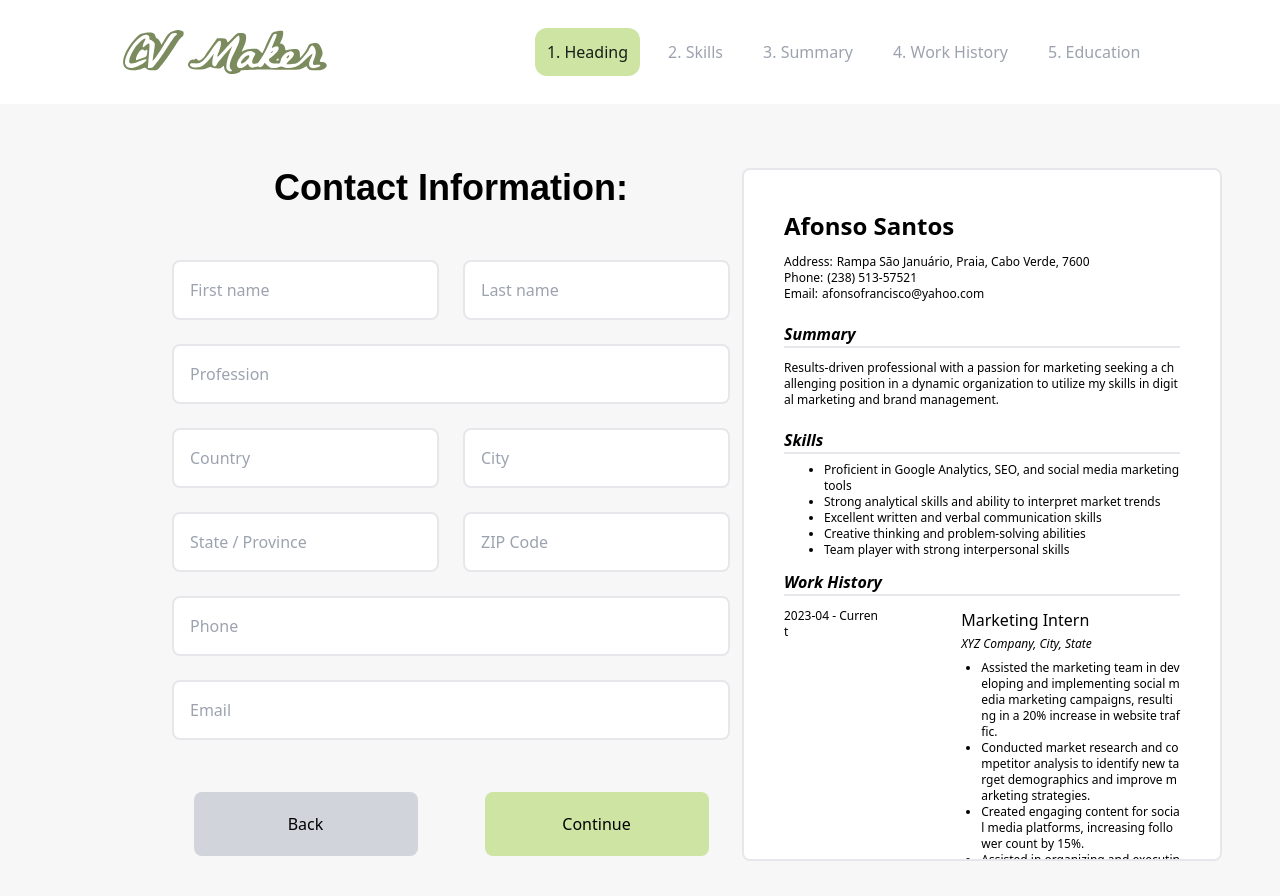
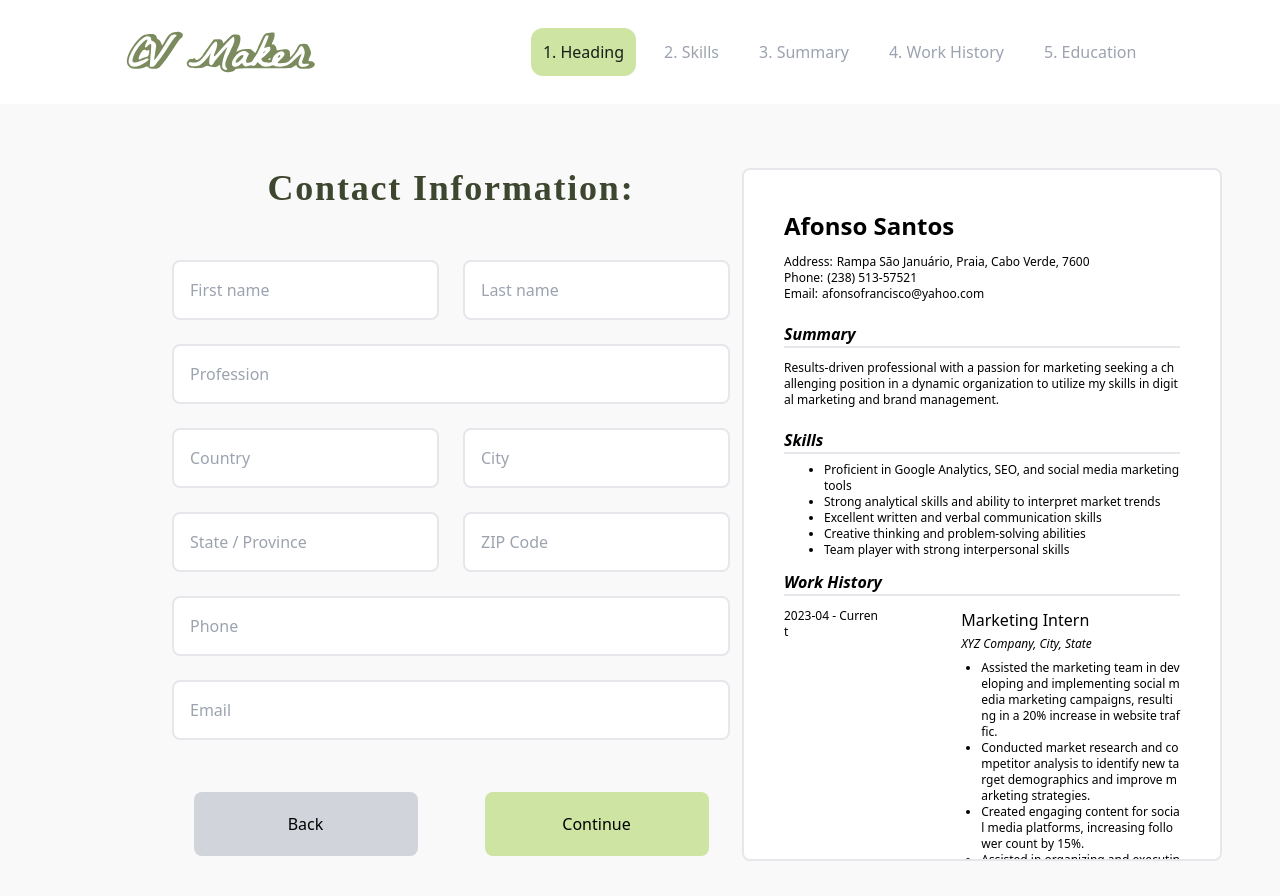
Before and after one commit to lmreineer/cv-maker, a React (Create React App) app: page / in a window 1280 px wide. Built offline with nearby package versions, Linux system fonts and the light colour scheme.

Commit message:
Change heading font

```diff
--- a/src/components/Header.js
+++ b/src/components/Header.js
@@ -6,7 +6,7 @@ const Header = () => {
 
     return (
         <header className="flex justify-around items-center p-5">
-            <img src={logo} alt="CV Maker" className="w-52 pointer-events-none" />
+            <img src={logo} alt="CV Maker" className="w-48 pointer-events-none" />
             <div className="flex rounded-lg">
                 <div
                     className={
--- a/src/components/Main.js
+++ b/src/components/Main.js
@@ -2,7 +2,7 @@ import FormValidation from "./form/form-validation/FormValidation";
 
 const Main = () => {
     return (
-        <div className="flex justify-around px-40 bg-[#F7F7F7]">
+        <div className="flex justify-around px-40 bg-[#F9F9F9]">
             <FormValidation />
         </div>
     );
--- a/src/components/form/HeadingForm.js
+++ b/src/components/form/HeadingForm.js
@@ -16,7 +16,7 @@ const HeadingForm = ({
     return (
         <>
             <form onSubmit={handleSubmit}>
-                <h1 className="text-4xl mb-10 mt-16 font-semibold text-center font-josefin-sans">
+                <h1 className="text-4xl mb-10 mt-16 font-semibold text-center font-almiri tracking-wider text-[#3D462F]">
                     Contact Information:
                 </h1>
                 <div>
--- a/src/styles/index.css
+++ b/src/styles/index.css
@@ -2,4 +2,4 @@
 @tailwind components;
 @tailwind utilities;
 
-@import url('https://fonts.googleapis.com/css2?family=Josefin+Sans&display=swap');
+@import url('https://fonts.googleapis.com/css2?family=Cabin&display=swap');
--- a/tailwind.config.js
+++ b/tailwind.config.js
@@ -12,7 +12,7 @@ module.exports = {
         "modal-overlay": "rgba(0,0,0,0.4)",
       },
       fontFamily: {
-        "josefin-sans": ["Josefin Sans", "sans-serif"],
+        "almiri": ["Cabin", "serif"]
       },
       boxShadow: {
         "all-sides-light": "0 0 4px rgba(0, 0, 0, 0.2)",
```
